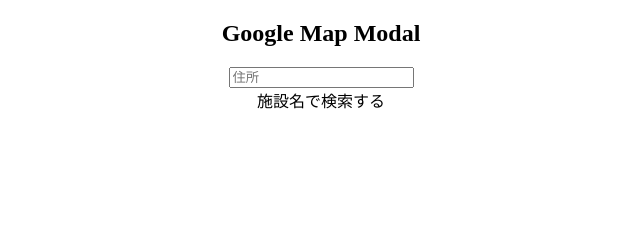
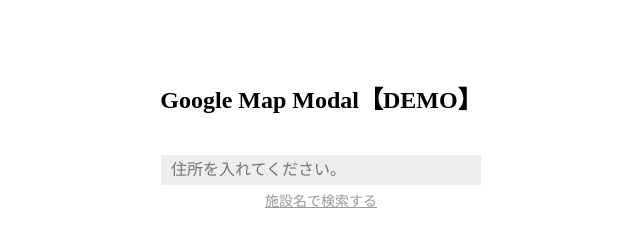
Before and after one commit to Vicugn4Pac0s/google-map-modal, a website built with webpack: page dist/index.html in a window 1280 px wide. Shown: the whole page, without its empty margins (319-959 px from the left). Built offline with nearby package versions, Linux system fonts and the light colour scheme.

Commit message:
demoページ ベースデザイン調整

```diff
--- a/dist/index.html
+++ b/dist/index.html
@@ -4,15 +4,40 @@
     <meta charset="UTF-8" />
     <meta name="viewport" content="width=device-width, initial-scale=1.0" />
     <title>Google Map Modal</title>
+
+    <style>
+      .wrap {
+        margin: 80px 0;
+      }
+      .inputA {
+        /* iOS用 リセット */
+        box-sizing: border-box;
+        -moz-box-sizing: border-box;
+        -webkit-box-sizing: border-box;
+        -webkit-appearance: none;
+        border-radius: 0;
+        padding: 0;
+        max-width: 320px;
+
+        background: #eee;
+        border: none;
+        font-size: 16px;
+        outline: 0;
+        padding: 0 10px;
+        line-height: 30px;
+        width: 100%;
+      }
+    </style>
   </head>
   <body>
-    <h2 style="text-align: center">Google Map Modal</h2>
+    <div class="wrap">
+      <h2 style="text-align: center; margin-bottom: 40px;">Google Map Modal【DEMO】</h2>
 
-    <div style="text-align: center;">
-      <input type="text" placeholder="住所">
-      <div id="js-btn" style="cursor: pointer;">施設名で検索する</div>
+      <div style="text-align: center;">
+        <input class="inputA" type="text" placeholder="住所を入れてください。" style="margin-bottom: 5px;">
+        <div id="js-btn" style="cursor: pointer; font-size: 14px; text-decoration: underline; color: #999;">施設名で検索する</div>
+      </div>
     </div>
-
 
     <script>
       window.onload = function() {
```
